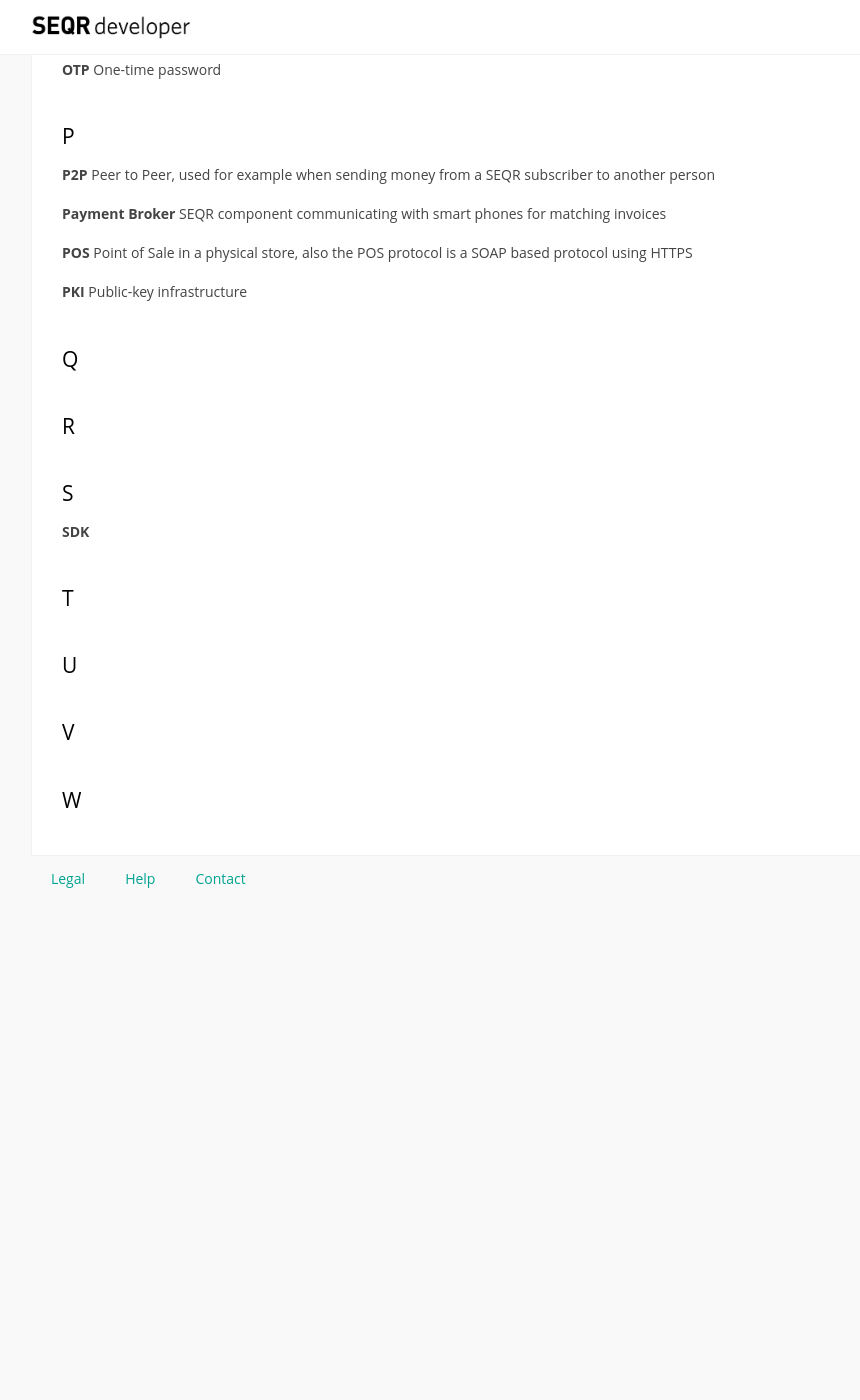
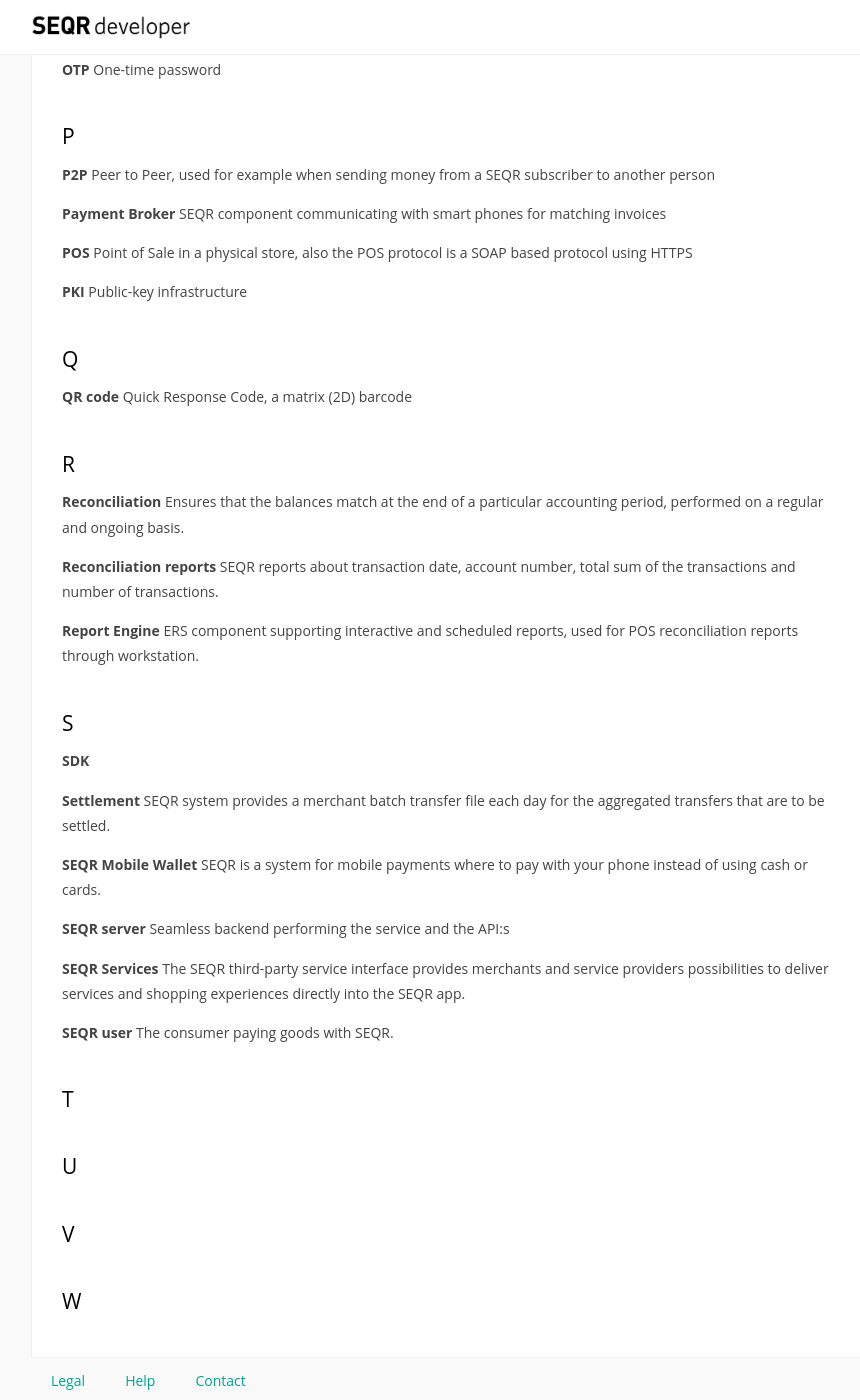
Before and after one commit to SeamlessDistribution/SeamlessDistribution.github.io, a Jekyll site: the page built from merchant/reference/glossary.md, in a window 1280 px wide and 1400 px high, scrolled down 2070 px. Shown: the whole window, without its empty margins (184-1044 px from the left). Built offline with Jekyll 4.4.1, drawn with Linux system fonts in a browser that asks for light colours; nearby versions of some CDN libraries; before the commit the page ends 2968 px from its top, so only the background shows below that; some of the changed text lies outside the part shown.

Commit message:
Update glossary.md

```diff
--- a/merchant/reference/glossary.md
+++ b/merchant/reference/glossary.md
@@ -95,13 +95,39 @@
 Public-key infrastructure
 
 ### Q
+**QR code**
+Quick Response Code, a matrix (2D) barcode
 
 
 ### R
+**Reconciliation**
+Ensures that the balances match at the end of a particular accounting period, performed on a regular and ongoing basis.
 
+**Reconciliation reports**
+SEQR reports about transaction date, account number, total sum of the transactions and number of transactions.
+
+**Report Engine**
+ERS component supporting interactive and scheduled reports, used for POS reconciliation reports through workstation.
 
 ### S
 **SDK**
+
+**Settlement**
+SEQR system provides a merchant batch transfer file each day for the aggregated transfers that are to be settled.
+
+**SEQR Mobile Wallet**
+SEQR is a system for mobile payments where to pay with your phone instead of using cash or cards.
+
+**SEQR server**
+Seamless backend performing the service and the API:s
+
+**SEQR Services**
+The SEQR third-party service interface provides merchants and service providers possibilities to deliver services and shopping experiences directly into the SEQR app.
+
+**SEQR user**
+The consumer paying goods with SEQR.
+
+
 
 
 
```
Also changed, not shown: other parts of merchant/reference/glossary.md (+1 -1 lines).
